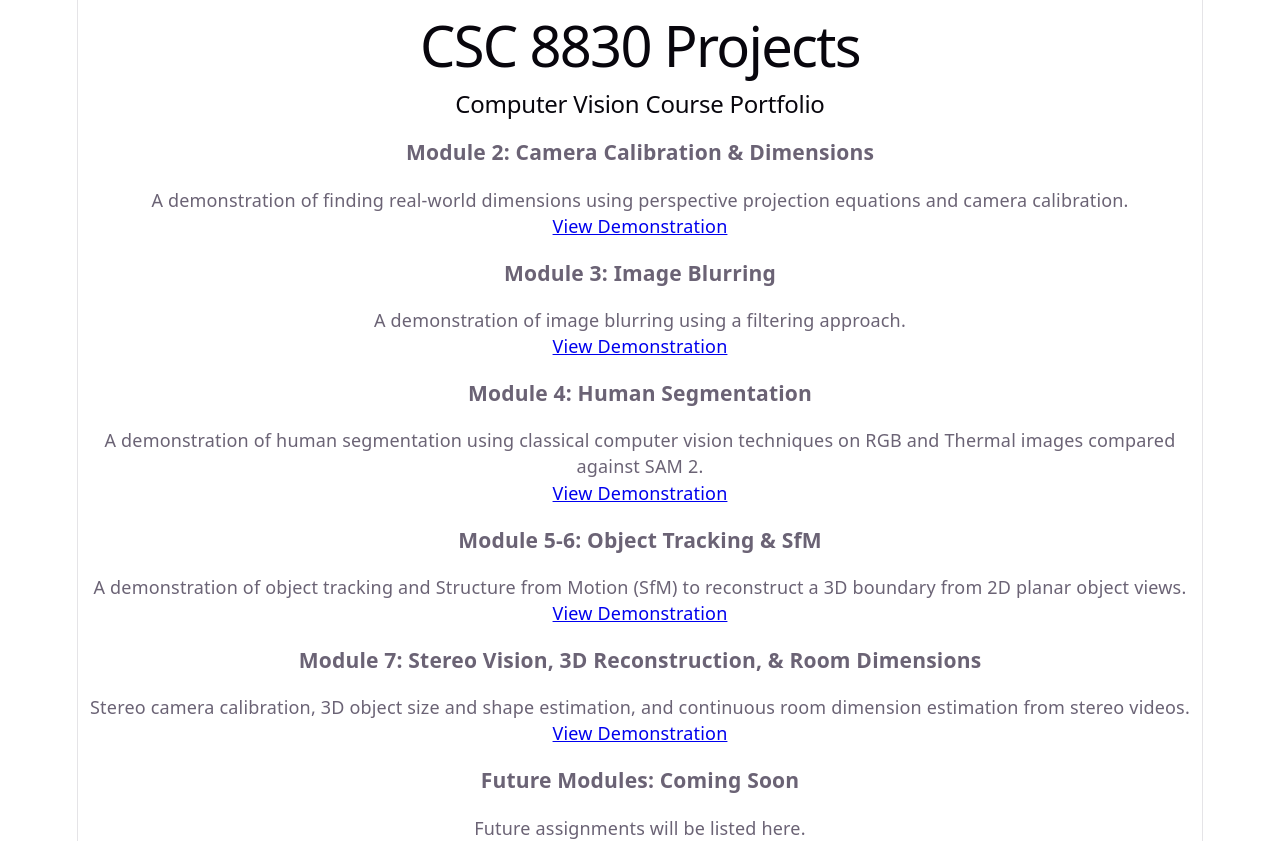
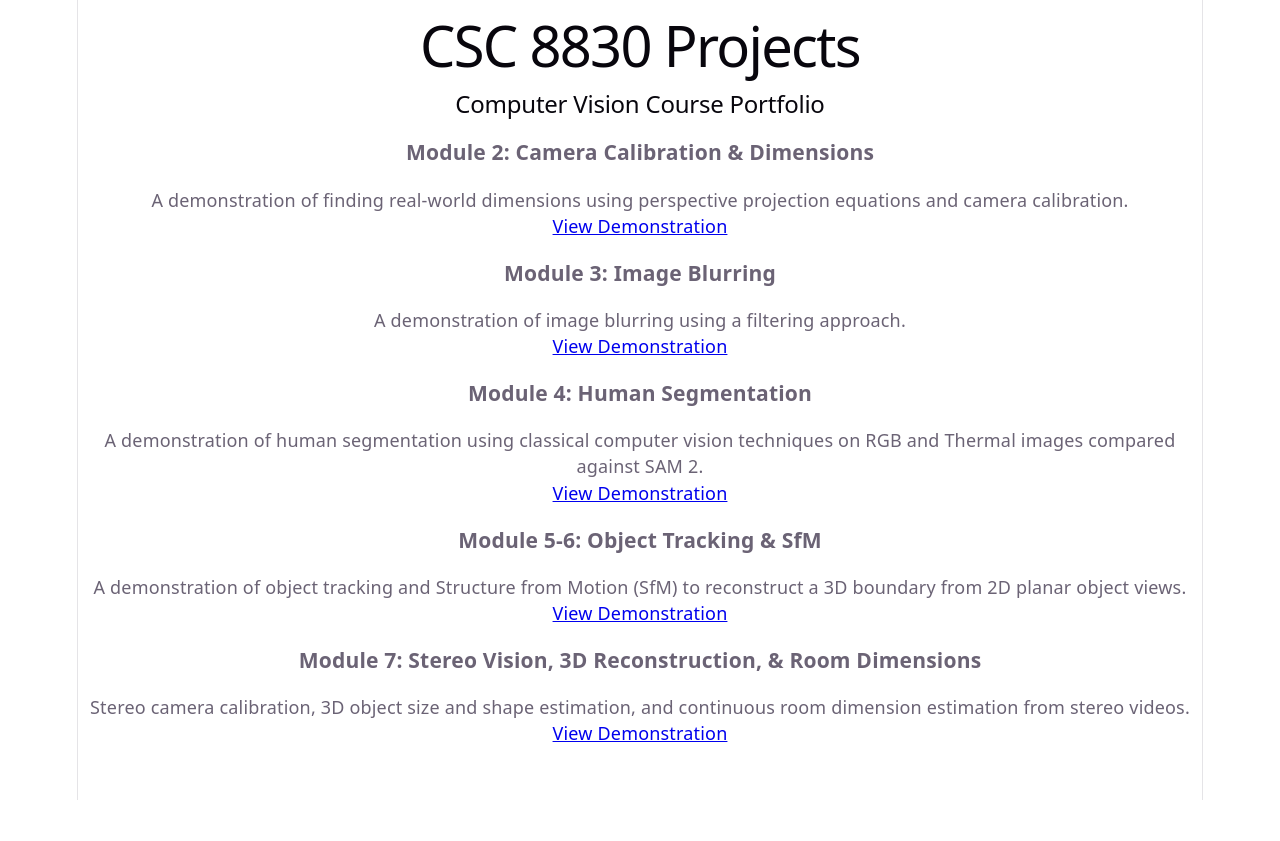
Before and after one commit to yosammy01/CSC8830_COMPUTER_VISION, a React (Vite) app in the folder WEB_APPLICATION/: page /#/ in a window 1280 px wide. After the commit the page ends 800 px from the top, so only its background shows below. Built offline with nearby package versions, Linux system fonts and the light colour scheme.

Commit message:
Remove future modules placeholder
Remove the unused "Future Modules: Coming Soon" section from the home page.

```diff
--- a/WEB_APPLICATION/src/pages/Home.tsx
+++ b/WEB_APPLICATION/src/pages/Home.tsx
@@ -95,13 +95,6 @@ const Home: React.FC = () => {
           </div>
         </section>
 
-        {/* Future modules can go here */}
-        <section className="bg-gray-100 p-8 rounded-lg shadow-inner border border-gray-200 opacity-70">
-          <div className="text-center">
-            <h3 className="text-xl font-semibold mb-2 text-gray-500">Future Modules: Coming Soon</h3>
-            <p className="text-gray-400">Future assignments will be listed here.</p>
-          </div>
-        </section>
       </main>
     </div>
   );
```
